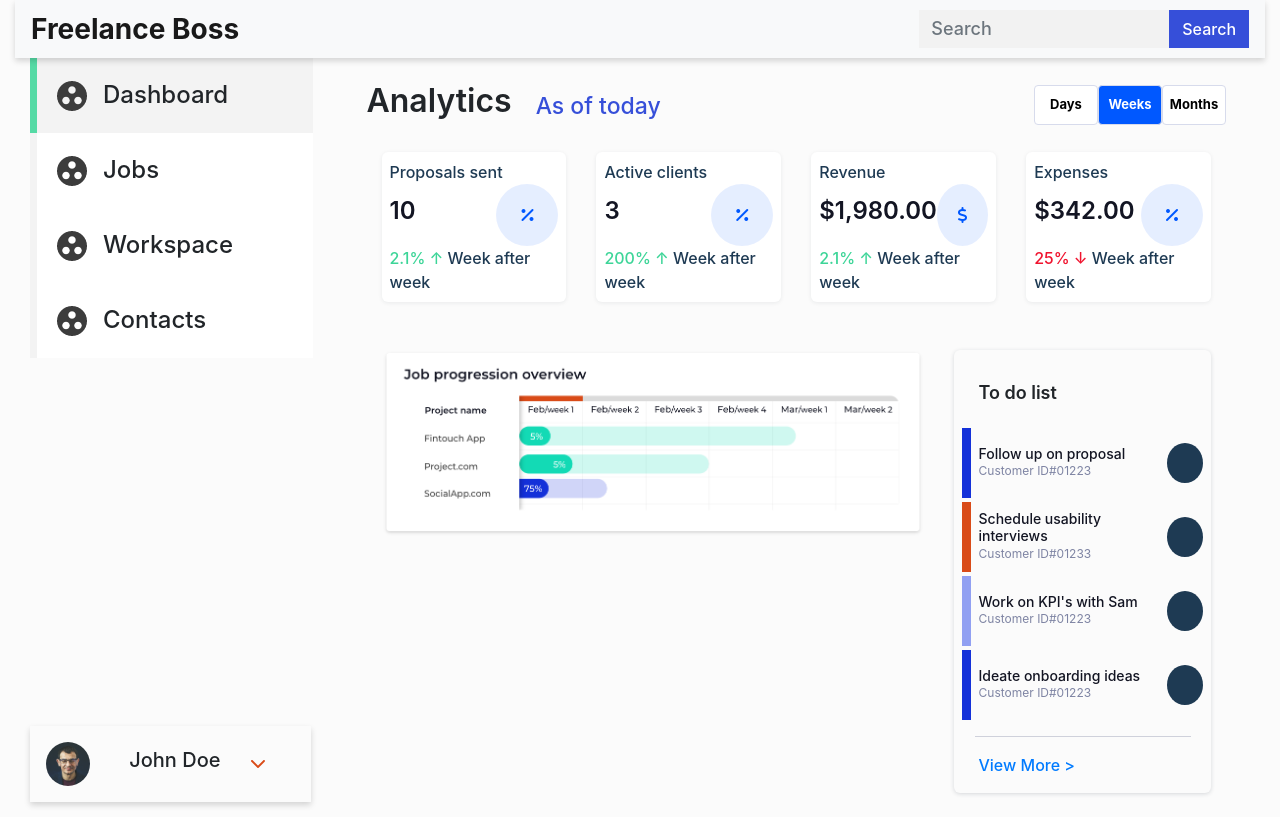
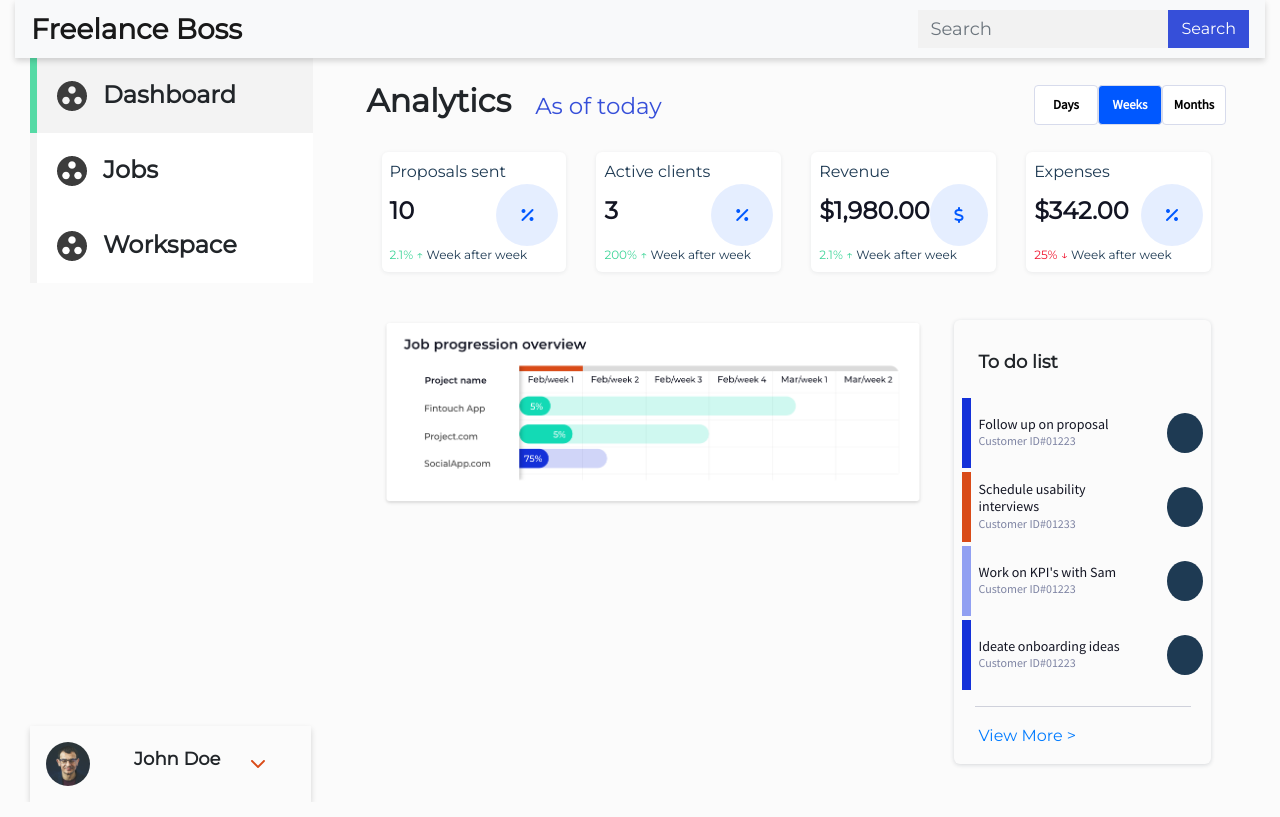
Before and after one commit to FreelanceBoss/Web_Prototype, a plain HTML site: page dashboard.html in a window 1280 px wide. Drawn offline with nearby package versions, Linux system fonts and the light colour scheme.

Commit message:
more changes to the dashboard

```diff
--- a/css/dashboard.css
+++ b/css/dashboard.css
@@ -1,5 +1,7 @@
 body{
     background-color: #FBFBFB;
+    font-family: 'Montserrat', sans-serif;
+    font-family: 'Source Sans Pro', sans-serif;
 }
 .navbar {
     display: flex;
@@ -8,8 +10,9 @@ body{
     z-index: 2;
 }
 .navbar-brand{
+    font-family: 'Montserrat', sans-serif;
     font-size: 28px;
-    font-weight: bold;
+    font-weight: 600;
     color: #000000;
     padding: 0;
 }
@@ -24,6 +27,7 @@ body{
 #navSearch-input::placeholder{
     font-weight: 500;
     font-size: 18px;
+    font-family: 'Montserrat', sans-serif;
 }
 #navSearch-btn{
     background-color: #364FD9;
@@ -31,6 +35,7 @@ body{
     font-size: 16px;
     font-weight: 500;
     border-radius: 0px;
+    font-family: 'Montserrat', sans-serif;
 }
 .row{
     width: 100%;
@@ -64,6 +69,9 @@ body{
 #db-text h4{
     margin: 0;
     margin-left: 16px;
+    font-family: 'Montserrat', sans-serif;
+    font-size: 24px;
+    font-weight: 600;
 }
 #db-text img {
     width: 30px;
@@ -85,7 +93,7 @@ body{
 
 }
 #db-navlinks-notselected:hover > #db-accent-notselected{
-    background-color: #91A0F2;
+    background-color: #364FD9;
 }
 #db-usersettings{
     position: absolute;
@@ -102,6 +110,11 @@ body{
     display: flex;
     align-items: center;
     justify-content: space-between;
+}
+#db-user-left h5{
+    font-family: 'Montserrat', sans-serif;
+    font-size: 18px;
+    font-weight: 600;
 }
 #db-user-right{
     width: 30%;
@@ -129,12 +142,14 @@ body{
     justify-content: flex-start;
 }
 #db-top-left h3{
+    font-family: 'Montserrat', sans-serif;
     font-size: 32px;
     font-weight: 600;
     margin-right: 24px;
 }
 #db-top-left h4{
     color: #364FD9;
+    font-family: 'Montserrat', sans-serif;
     font-weight: 500;
     font-size: 23px;
 }
@@ -173,6 +188,7 @@ body{
     box-shadow: 0px 1px 4px rgba(21,34,50,0.08);
 }
 .card p{
+    font-family: 'Montserrat', sans-serif;
     font-size: 16px;
     font-weight: 500;
     color: #1E3A53;
@@ -184,6 +200,7 @@ body{
     justify-content: space-between;
 }
 .card-numbers h3{
+    font-family: 'Montserrat', sans-serif;
     font-size: 28px;
     font-weight: 600;
     color: #131523;
@@ -203,7 +220,8 @@ body{
     color: #0058FF;
 }
 #perchange{
-    font-size: 16px;
+    font-family: 'Montserrat', sans-serif;
+    font-size: 12px;
     font-weight: 500;
 }
 #perchange i{
@@ -229,6 +247,7 @@ body{
     padding: 16px;
 }
 #db-todo-header h4{
+    font-family: 'Montserrat', sans-serif;
     font-size: 18px;
     font-weight: 600;
 }
@@ -266,11 +285,13 @@ body{
     margin: 0;
 }
 #db-todo-text h6{
+    font-family: 'Source Sans Pro', sans-serif;
     font-size: 14px;
     font-weight: 500;
     color: #131523;
 }
 #db-todo-text p{
+    font-family: 'Source Sans Pro', sans-serif;
     font-size: 12px;
     font-weight: 400;
     color: #7E84A3;
@@ -286,6 +307,7 @@ body{
     width: 90%;
 }
 #db-todo-body a{
+    font-family: 'Montserrat', sans-serif;
     padding: 16px;
     font-weight: 500;
 }
--- a/dashboard.html
+++ b/dashboard.html
@@ -49,13 +49,6 @@
                         <div id="db-text">
                             <img src="assets/img/icons/group-work.png">
                             <h4>Workspace</h4>
-                        </div>
-                    </div>
-                    <div id="db-navlinks-notselected">
-                        <div id="db-accent-notselected"></div>
-                        <div id="db-text">
-                            <img src="assets/img/icons/group-work.png">
-                            <h4>Contacts</h4>
                         </div>
                     </div>
                 </div>
```
